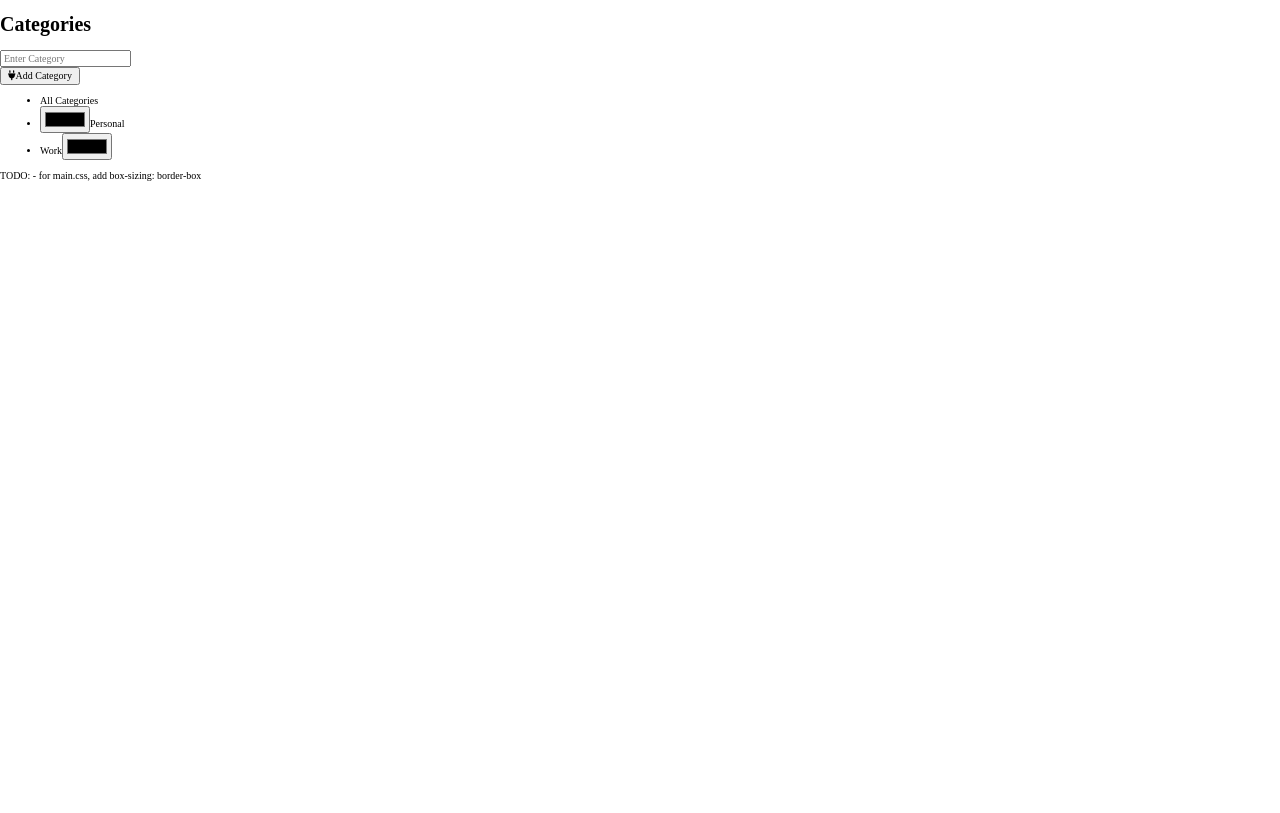
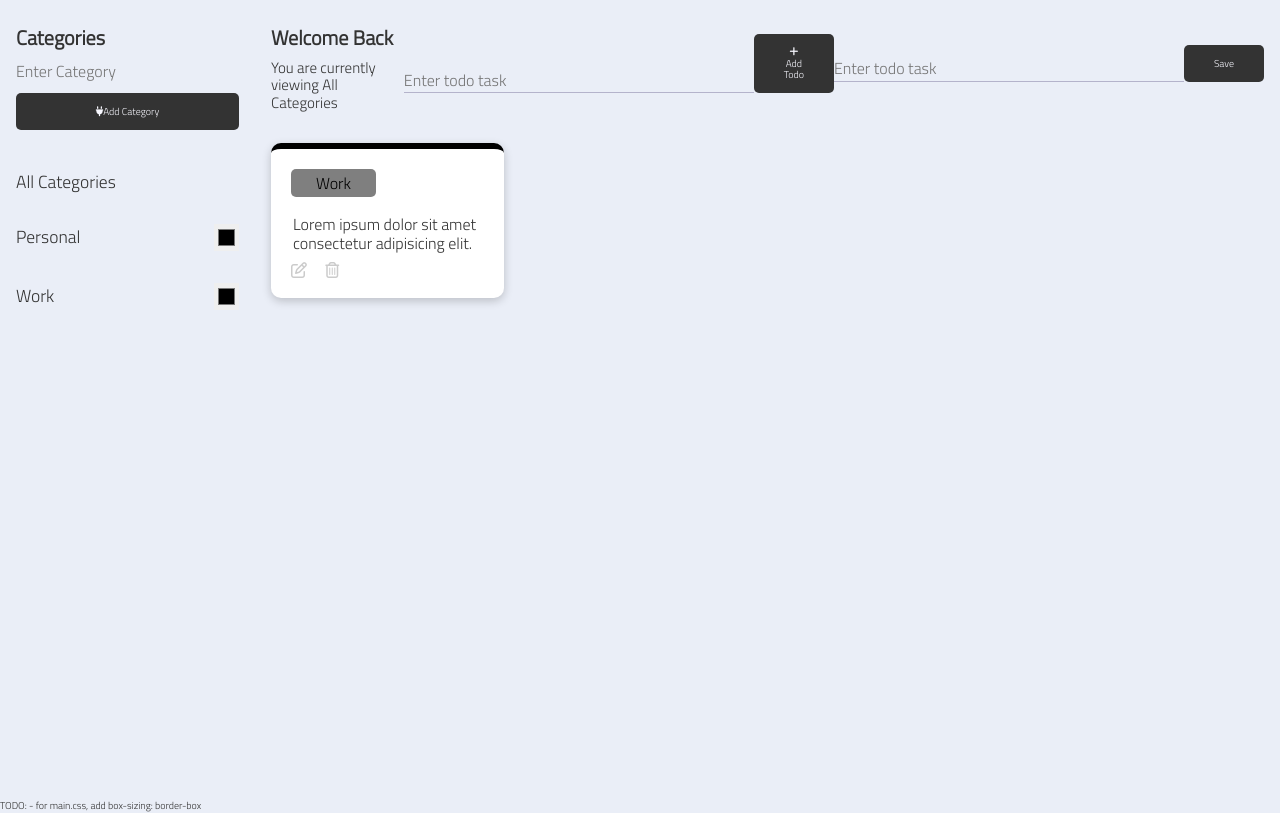
Before and after one commit to hasanosman2020/todo_list, a plain HTML site: page index.html in a window 1280 px wide. Drawn offline with Linux system fonts and the light colour scheme.

Commit message:
DOCS: create html markups and style using css

```diff
--- a/index.html
+++ b/index.html
@@ -1,27 +1,41 @@
 <!DOCTYPE html>
+
 <html lang="en">
   <head>
     <meta charset="UTF-8" />
+
     <meta http-equiv="X-UA-Compatible" content="IE=edge" />
+
     <meta name="viewport" content="width=device-width, initial-scale=1.0" />
+
     <title>Todo List Application</title>
-    <link href="'main.css" rel="stylesheet" />
-    <link href="normalize.css" rel="stylesheet" />
+
+    <link href="./main.css" rel="stylesheet" />
+
+    <link href="./normalize.css" rel="stylesheet" />
+
     <script
       src="https://kit.fontawesome.com/13e0592400.js"
       crossorigin="anonymous"
     ></script>
   </head>
+
   <body>
     <div class="app">
       <aside class="sidebar">
         <header class="header">
           <h1 class="header-title">Categories</h1>
+
           <form class="sidebar-form" data-new-category-form>
             <div class="form-control">
-              <input type="text" placeholder="Enter Category" data-new-category-input>
+              <input
+                type="text"
+                placeholder="Enter Category"
+                data-new-category-input
+              />
             </div>
-            <button class="'btn-primary">
+
+            <button class="btn btn-primary">
               <i class="fa fa-plug" aria-hidden="true"></i>Add Category
             </button>
           </form>
@@ -29,19 +43,93 @@
 
         <ul class="sidebar-list" data-categories>
           <li class="sidebar-item">All Categories</li>
-          <li class="sidebar-item"><input type="color" class="sidebar-color">Personal</li>
-          <li class="sidebar-item">Work<input type="color" class="sidebar-color"></li>
+
+          <li class="sidebar-item">
+            Personal<input type="color" class="sidebar-colour" />
+          </li>
+
+          <li class="sidebar-item">
+            Work<input type="color" class="sidebar-colour" />
+          </li>
         </ul>
       </aside>
 
+      <!--Main-->
 
+      <main class="main">
+        <!--Header-->
+
+        <header class="header">
+          <div>
+            <h1 class="header-title">Welcome Back</h1>
+
+            <div class="currentview" data-current-view>
+              You are currently viewing All Categories
+            </div>
+          </div>
+
+          <!--Create a todo form-->
+
+          <form class="create-todo-form" data-create-todo-form>
+            <div class="form-control">
+              <select data-new-todo-select required>
+                <option value="">All Categories</option>
+              </select>
+            </div>
+            <div class="form-control">
+              <input
+                type="text"
+                data-new-todo-input
+                placeholder="Enter todo task"
+                required
+              />
+            </div>
+            <button class="btn btn-primary">
+              <i class="fa fa-plus" aria-hidden="true"></i>Add Todo
+            </button>
+          </form>
+
+          <!--Edit todo form-->
+          <form class="edit-todo-form" data-edit-todo-form>
+            <div class="form-control">
+              <select data-edit-todo-select required>
+                <option value="">All Categories</option>
+              </select>
+            </div>
+            <div class="form-control">
+              <input
+                type="text"
+                data-edit-todo-input
+                placeholder="Enter todo task"
+                required
+              />
+            </div>
+            <button class="btn btn-primary">Save</button>
+          </form>
+        </header>
+
+        <!--Cards-->
+        <section class="todos-container" data-cards>
+          <div class="todo" style="border-color: black">
+            <div
+              class="todo-tag"
+              style="background-color: rgba(0, 0, 0, 0.5); color: black"
+            >
+              Work
+            </div>
+            <p class="todo-description">
+              Lorem ipsum dolor sit amet consectetur adipisicing elit.
+            </p>
+            <div class="todo-actions">
+              <i class="far fa-edit"></i>
+              <i class="far fa-trash-alt"></i>
+            </div>
+          </div>
+        </section>
+      </main>
     </div>
-
-
-    <script src=""main.js"></script>
+    <script src="main.js"></script>
   </body>
 </html>
 
-
-TODO:
-- for main.css, add box-sizing: border-box
+TODO: - for main.css, add box-sizing: border-box
--- a/main.css
+++ b/main.css
@@ -1,23 +1,289 @@
 @import url('https://fonts.googleapis.com/css2?family=Titillium+Web:wght@300&display=swap');
 
 :root {
+
 --primary_colour: #333;
+
 --light_colour: #f8f8ff;
+
 --success_colour: #5cb85c;
+
 --error_colour: #d9534f;
-}
-body {
-    background-color: #eaeef7;
-    color: var(--primary_colour);
-    font-family: 'Titillium Web', sans-serif;
-    height: 100vh;
-    /*padding: 32px;*/
+
 }
 
+body {
+
+background-color: #eaeef7;
+
+color: var(--primary_colour);
+
+font-family: 'Titillium Web', sans-serif;
+
+height: 100vh;
+
+/*padding: 32px;*/
+
+}
+
+
+
 .app {
+
 display: grid;
+
 grid-template-columns: 255px 1fr;
+
 border-radius: 16px;
+
 overflow: hidden;
+
 height: 100%;
+
 }
+
+
+
+/*Button*/
+
+.btn {
+
+background-color: var(--primary_colour);
+
+color: var(--light_colour);
+
+display: inline-block;
+
+padding: 12.5px 30px;
+
+cursor: pointer;
+
+border-radius: 5px;
+
+border: none;
+
+}
+
+.btn:hover {
+
+transform: scale(0.98);
+
+}
+
+.btn-primary {
+
+background-color: var(--primary_colour);
+
+color: var(--light_colour);
+
+}
+
+
+
+/*Header*/
+
+.header {
+
+color: var(--primary_colour);
+
+padding: 1.6rem;
+
+position: sticky;
+
+top: 0;
+
+}
+
+
+
+.header-title {
+
+font-size: 2rem;
+
+font-weight: bold;
+
+margin: 10px 0;
+
+}
+
+.currentview {
+
+font-size: 1.5rem;
+
+}
+
+.currentview > span {
+
+font-weight: bold;
+
+color: #e57373;
+
+cursor: pointer;
+
+}
+
+
+
+/*Sidebar Form*/
+
+.sidebar-form .form-control {
+
+margin: 10px 0;
+
+}
+
+.sidebar-form input {
+
+border: 0;
+
+width: 100%;
+
+padding: 3px 0;
+
+font-size: 16px;
+
+background-color: transparent;
+
+}
+
+.sidebar-form input:focus {
+
+outline: none;
+
+}
+
+.sidebar-form button {
+
+width: 100%;
+
+}
+
+
+
+/*Sidebar List*/
+
+.sidebar-list {
+
+padding: 1.6rem;
+
+}
+
+.sidebar-item {
+
+display: inline-flex;
+
+align-items: center;
+
+width: 100%;
+
+margin: 16px 0;
+
+cursor: pointer;
+
+font-size: 1.75rem;
+
+}
+
+.sidebar-item.active {
+
+font-weight: bold;
+
+}
+
+.sidebar-item:first-child {
+
+margin-top: 0;
+
+}
+
+.sidebar-colour {
+
+border: none;
+
+width: 25px;
+
+margin-left: auto;
+
+cursor: pointer;
+
+}
+
+/*Main*/
+.main {
+background-color: var(--light-colour);
+overflow-y: scroll;
+}
+.main::-webkit-scrollbar {
+display: none;
+}
+.main .header {
+background: var(--light-colour);
+display: flex;
+justify-content: space-between;
+align-items: center;
+}
+
+/*Create and edit form*/
+.edit-todo-form {
+display: none;
+}
+.create-todo-form input, .edit-todo-form input, .create-todo-form select, .edit-todo-form select {
+border: 0;
+width: 100%;
+padding: 3px 0;
+font-size: 16px;
+background-color: transparent;
+}
+.create-todo-form input:focus, .edit-todo-form input:foocus, .create-todo-form select:focus, .edit-todo-form select:focus {
+outline: none;
+}
+.create-todo-form, .edit-todo-form {
+display: flex;
+justify-content: space-between;
+align-items: flex-end;
+flex: 0.8;
+}
+.create-todo-form input, .edit-todo-form input {
+border-bottom: 1px solid #b4b3cb;
+width: 350px;
+}
+
+/*Cards*/
+.todos-container {
+display: grid;
+grid-template-columns: repeat(4, 1fr);
+grid-auto-rows: max-content;
+gap: 20px;
+padding: 1.6rem;
+}
+.todo {
+background-color: #fff;
+color: var(--primary-colour);
+border-top: 6px solid;
+border-radius: 10px;
+box-shadow: 0 3px 10px rgba(0, 0, 0, 0.2);
+padding: 20px;
+display: flex;
+flex-direction: column;
+align-items: flex-start;
+}
+.todo-tag {
+font-size: 1.6rem;
+padding: 0.5rem 2.5rem;
+border-radius: 5px;
+margin-bottom:8px;
+}
+.todo-description {
+font-size: 1.6rem;
+margin: 1rem 0.2rem;
+word-break: break-all;
+}
+.todo-actions {
+margin-top: auto;
+}
+.todo-actions i {
+font-size: 1.6rem;
+margin-right: 1.6rem;
+opacity: 0.25;
+cursor: pointer;
+}
```
Lines whose indentation alone changed are shown as unchanged.
